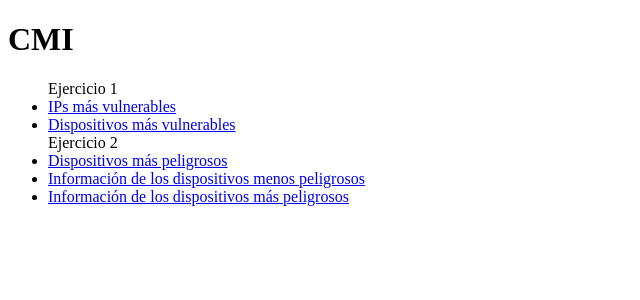
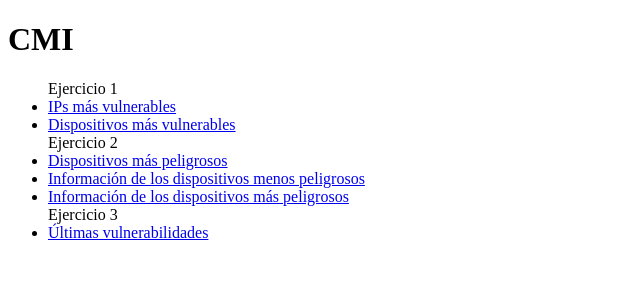
Before and after one commit to AlejandroFdezGarcia/Practica2SI, a Flask app: page / in a window 1280 px wide. Shown: the top 300 px of the page, without its empty margins (0-640 px from the left). Run offline with Flask 3, Linux system fonts and the light colour scheme.

Commit message:
Ej3 completado

```diff
--- a/main.py
+++ b/main.py
@@ -210,7 +210,7 @@ def infoSafeDevices():
     return render_template('devices.html', title='Dispositivos con menos del 33% de servicios inseguros', devices=devices)
 
 
-@app.route('/vulner')
+@app.route('/vulnerabilities')
 def vulnerabilities():
     vulner=requests.get("https://cve.circl.lu/api/last")
     savevulner= vulner.json()
--- a/templates/index.html
+++ b/templates/index.html
@@ -13,6 +13,8 @@
         <li><a href="/top_dangerous">Dispositivos más peligrosos</a></li>
         <li><a href="/infoSafeDevices">Información de los dispositivos menos peligrosos</a></li>
         <li><a href="/infoUnsafeDevices">Información de los dispositivos más peligrosos</a></li>
+        <a>Ejercicio 3</a>
+        <li><a href="/vulnerabilities">Últimas vulnerabilidades</a></li>
     </ul>
 </body>
 </html>
```
